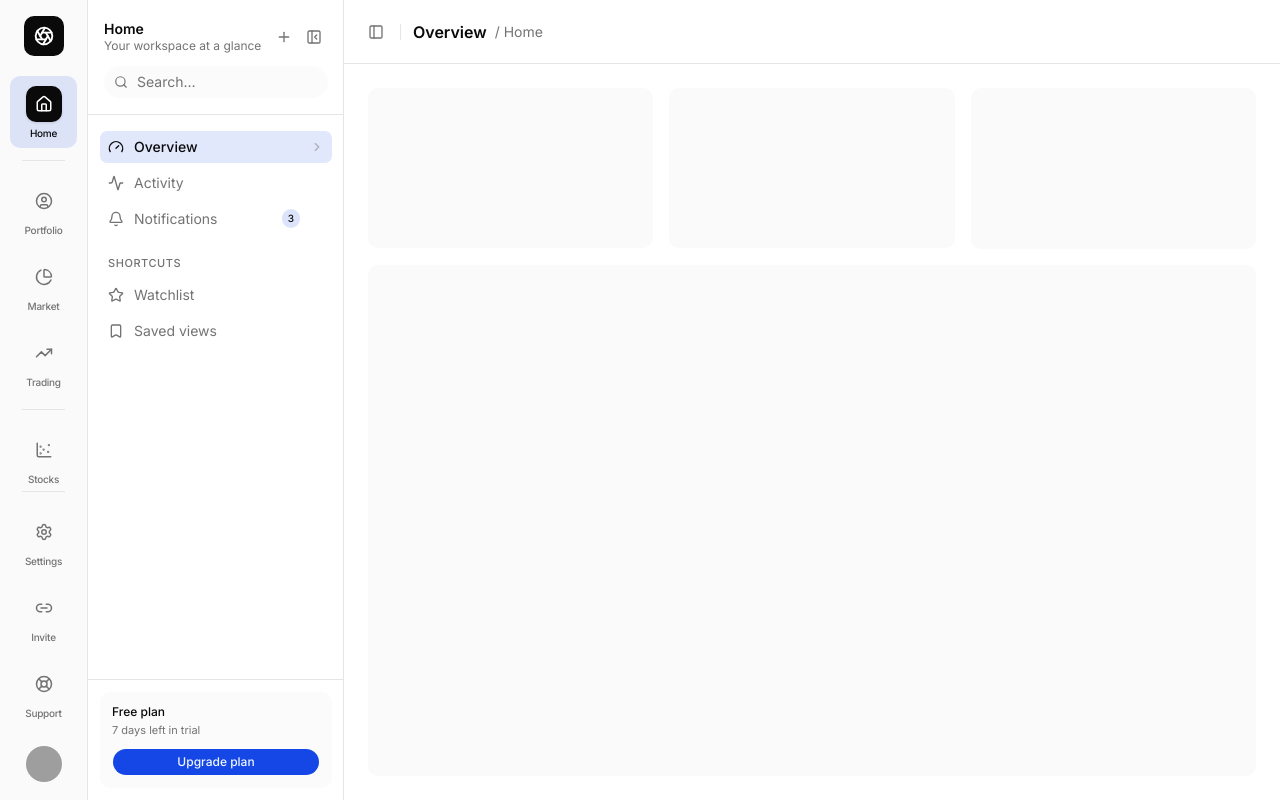
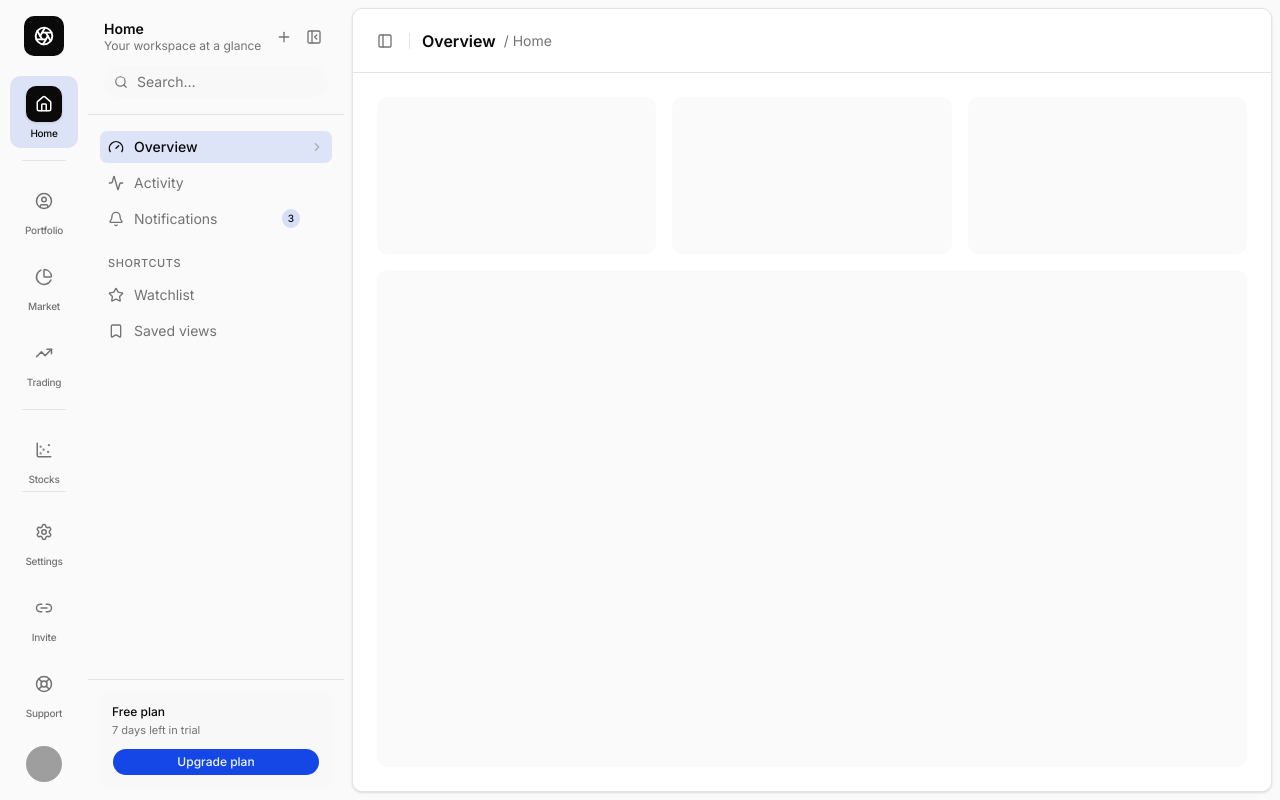
Before and after one commit to FelipeGerolomo/boraerp-web, a Next.js app: page /dashboard in a window 1280 px wide. Built offline with nearby package versions, Linux system fonts and the light colour scheme; grey boxes are pictures that could not be loaded.

Commit message:
feat dashboard-v2

```diff
--- a/src/app/dashboard/page.tsx
+++ b/src/app/dashboard/page.tsx
@@ -13,7 +13,7 @@ export default function Page() {
         <h1 className="text-base font-semibold">Overview</h1>
         <span className="text-sm text-muted-foreground">/ Home</span>
       </header>
-      <div className="flex flex-1 flex-col gap-4 p-6">
+      <div className="flex min-h-0 flex-1 flex-col gap-4 overflow-y-auto p-6">
         <div className="grid auto-rows-min gap-4 md:grid-cols-3">
           <div className="aspect-video rounded-xl bg-muted/50" />
           <div className="aspect-video rounded-xl bg-muted/50" />
--- a/src/components/dashboard-shell.tsx
+++ b/src/components/dashboard-shell.tsx
@@ -64,10 +64,12 @@ export function DashboardShell({ children }: { children: ReactNode }) {
 
   return (
     <SidebarCtx.Provider value={{ open, toggle, setOpen }}>
-      <div className="flex min-h-svh bg-background">
+      <div className="flex h-svh overflow-hidden bg-sidebar">
         <NavRail value={section} onValueChange={setSection} />
         <SecondarySidebar section={section} open={open} onToggle={toggle} />
-        <main className="flex min-w-0 flex-1 flex-col">{children}</main>
+        <main className="m-2 flex min-h-0 min-w-0 flex-1 flex-col overflow-hidden rounded-xl border bg-background shadow-sm">
+          {children}
+        </main>
       </div>
     </SidebarCtx.Provider>
   )
--- a/src/components/nav-rail.tsx
+++ b/src/components/nav-rail.tsx
@@ -96,7 +96,7 @@ export function NavRail({
   const setActive = onValueChange
 
   return (
-    <aside className="sticky top-0 flex h-svh w-[88px] shrink-0 flex-col border-r border-sidebar-border bg-sidebar">
+    <aside className="sticky top-0 z-20 flex h-svh w-[88px] shrink-0 flex-col bg-sidebar">
       {/* App / logo */}
       <div className="flex items-center justify-center px-3 pb-2 pt-4">
         <div className="flex size-10 items-center justify-center rounded-xl bg-foreground text-background">
--- a/src/components/secondary-sidebar.tsx
+++ b/src/components/secondary-sidebar.tsx
@@ -231,8 +231,8 @@ export function SecondarySidebar({
     <aside
       data-state={open ? "open" : "closed"}
       className={cn(
-        "sticky top-0 hidden h-svh shrink-0 self-start overflow-hidden bg-background transition-[width] duration-300 ease-in-out md:block",
-        open ? "w-64 border-r" : "w-0 border-r-0",
+        "sticky top-0 z-10 hidden h-svh shrink-0 self-start overflow-hidden bg-sidebar transition-[width] duration-300 ease-in-out md:block",
+        open ? "w-64" : "w-0",
       )}
     >
       <div className="flex h-svh w-64 flex-col">
```
